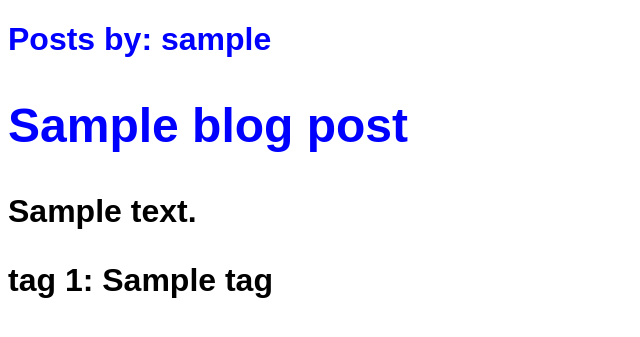
After one commit to anniewang1109/blogasaurus, a Python web app: template templates/show_many_posts.html in a window 1280 px wide. The commit adds this page. Shown: the top 337 px of the page, without its empty margins (0-640 px from the left). Run offline with Jinja, Linux system fonts and the light colour scheme; the template is opened without the code that fills it: most values are stand-ins (such as "Sample title", 1, 10 or a date in 2020).

Commit message:
saved the data

```diff
--- /dev/null
+++ b/static/show_many_posts.css
@@ -0,0 +1,11 @@
+*{
+  font-family: sans-serif;
+}
+
+h1{
+  color: blue;
+}
+
+p{
+  color:black;
+}
--- a/templates/posts.html
+++ b/templates/posts.html
@@ -2,7 +2,7 @@
 
 <head>
   <title>Posts</title>
-  <link rel="stylesheet" href="/static/posts.css">
+  <link rel="stylesheet" href="static/posts.css">
 </head>
 
 <body>
--- /dev/null
+++ b/templates/show_many_posts.html
@@ -0,0 +1,26 @@
+<!DOCTYPE html>
+<html>
+
+  <head>
+    <title>Posts</title>
+    <link rel="stylesheet" href="static/show_many_posts.css"/>
+  </head>
+
+  <body>
+
+    <h1>Posts by: {{username}}<h1>
+    {% for blog_post in blog_posts %}
+      <div class='blogPost'>
+        <h2>{{blog_post.title}}</h2>
+        <p>{{blog_post.content}}</p>
+      </div>
+    {% endfor %}
+
+    {% for tag in tags_list %}
+      <p>tag 1: {{tag}}</p>
+    {% endfor %}
+
+
+  </body>
+
+</html>
```
Also changed, not shown: index.yaml (added, +16 -0 lines), main.py (+34 -7 lines), models.py (added, +11 -0 lines), templates/show_post.html (+6 -4 lines), 2 other files.
